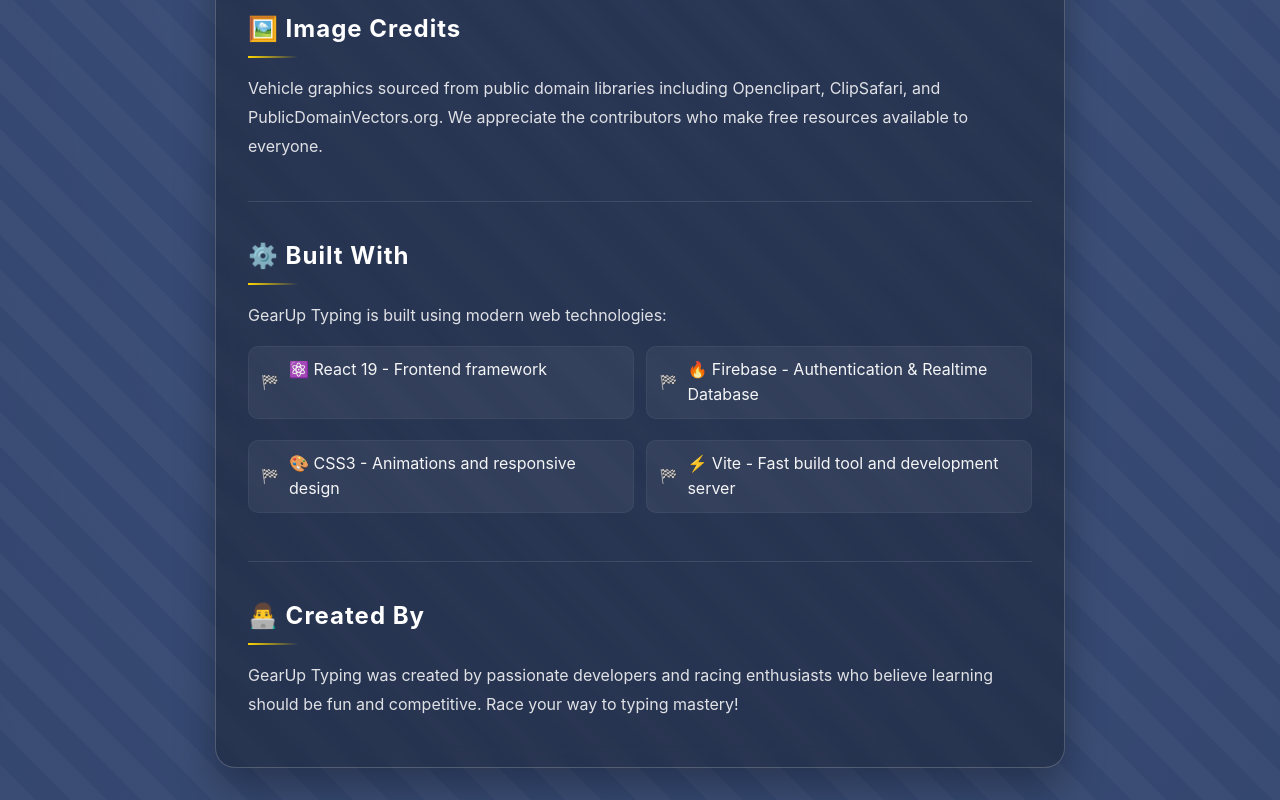
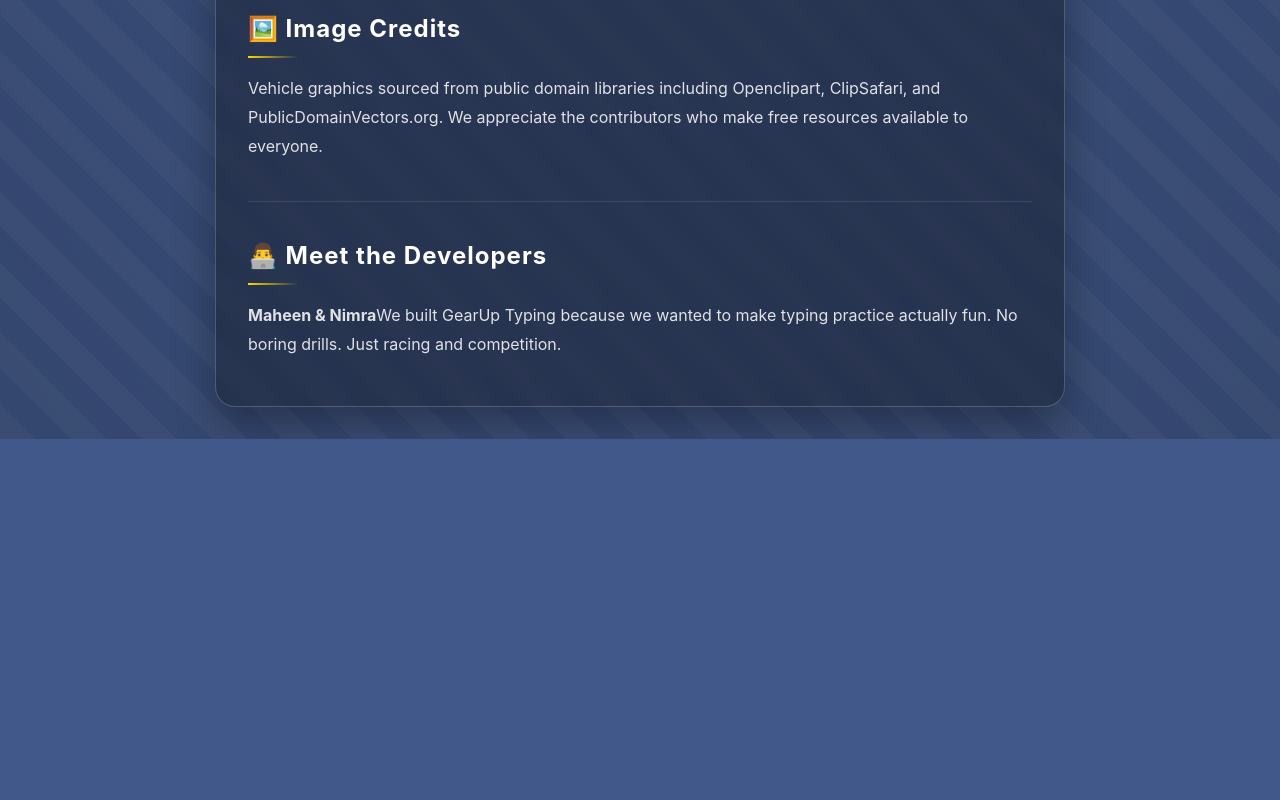
Before and after one commit to gearuptyping/gearup_typing, a React (Vite) app: page /about in a window 1280 px wide. Shown: the part 2492-3292 px from the top of the page. After the commit the page ends 2931 px from the top, so only its background shows below. Built offline with nearby package versions, Linux system fonts and the light colour scheme; no server answers; the database is empty; sample sign-in values are in the browser's storage.

Commit message:
last commit
about page

```diff
--- a/src/pages/About.jsx
+++ b/src/pages/About.jsx
@@ -124,25 +124,13 @@ const About = () => {
           </p>
         </section>
 
-        {/* Built With - UPDATED (removed Socket.IO) */}
-        <section className="about-section">
-          <h2>⚙️ Built With</h2>
-          <p>GearUp Typing is built using modern web technologies:</p>
-          <ul>
-            <li>⚛️ React 19 - Frontend framework</li>
-            <li>🔥 Firebase - Authentication & Realtime Database</li>
-            <li>🎨 CSS3 - Animations and responsive design</li>
-            <li>⚡ Vite - Fast build tool and development server</li>
-          </ul>
-        </section>
-
         {/* Creator */}
         <section className="about-section">
-          <h2>👨‍💻 Created By</h2>
+          <h2>👨‍💻 Meet the Developers</h2>
           <p>
-            GearUp Typing was created by passionate developers and racing
-            enthusiasts who believe learning should be fun and competitive. Race
-            your way to typing mastery!
+            <strong>Maheen & Nimra</strong>
+            We built GearUp Typing because we wanted to make typing practice
+            actually fun. No boring drills. Just racing and competition.
           </p>
         </section>
       </div>
```
